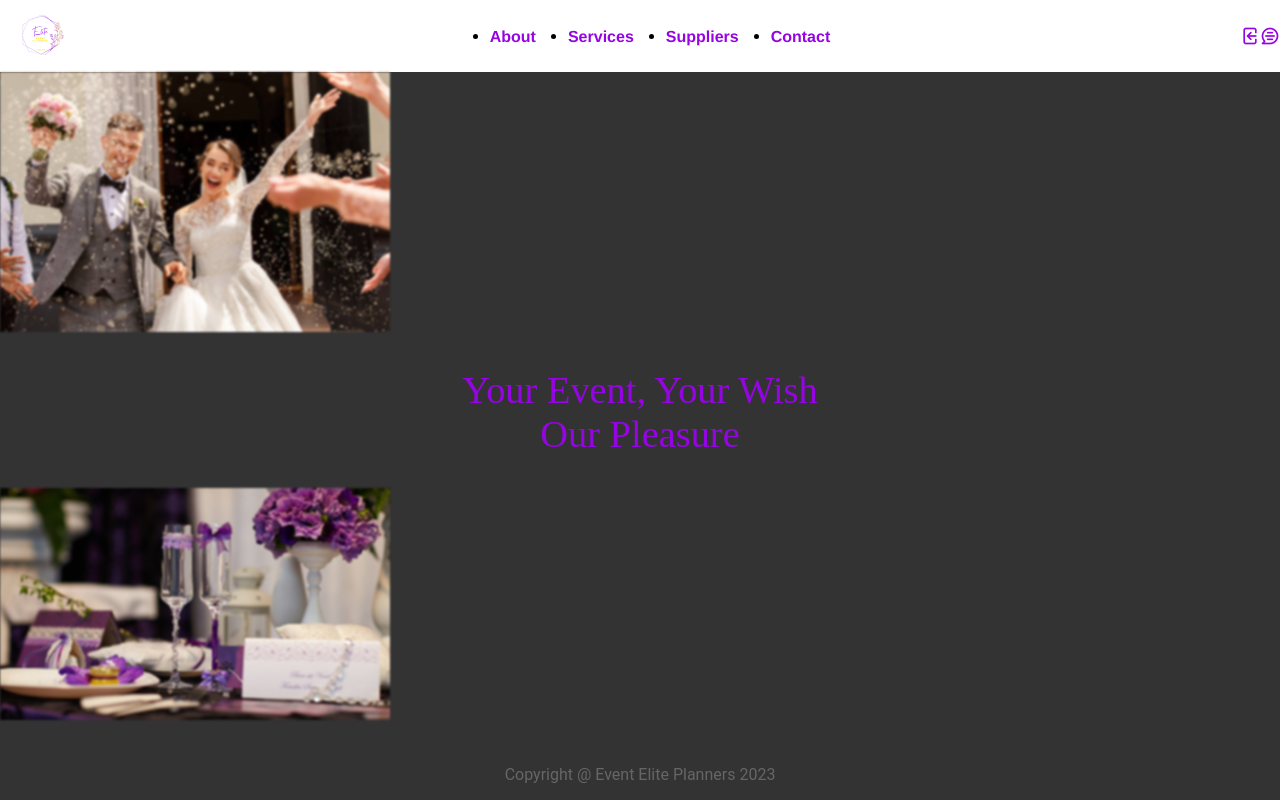
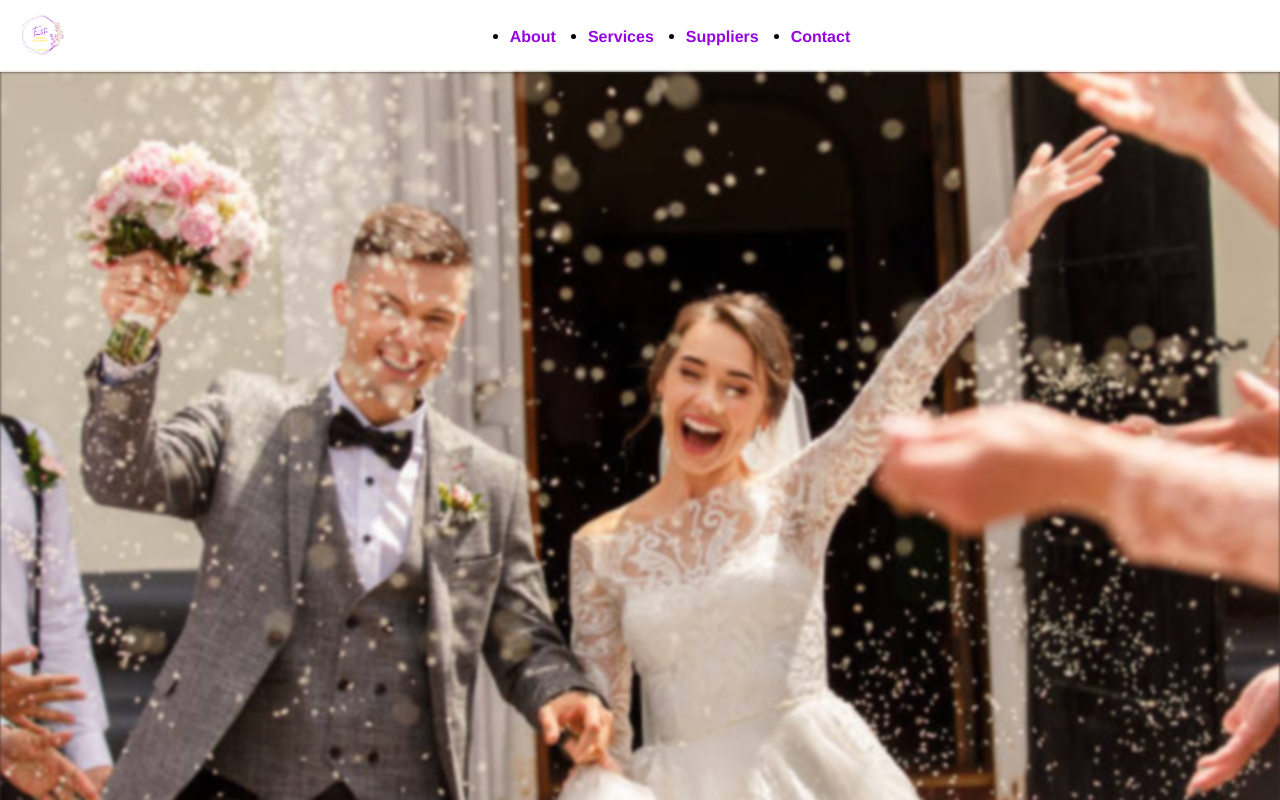
Before and after one commit to eventTeamPlayersManegement/event_Management_final_Project, a React (Vite) app: page / in a window 1280 px wide. Shown: the top 800 px of the page. Built offline with nearby package versions, Linux system fonts and the light colour scheme; a web font is replaced by a local one.

Commit message:
some small changes on LandingPage and Footer

```diff
--- a/index.html
+++ b/index.html
@@ -3,10 +3,10 @@
   <head>
     <meta charset="UTF-8" />
     <link rel="icon" type="image/svg" href="./src/assets/Logo.svg" />
-    <link
+    <!-- <link
       rel="stylesheet"
       href="https://unicons.iconscout.com/release/v4.0.0/css/line.css"
-    />
+    /> -->
     <meta name="viewport" content="width=device-width, initial-scale=1.0" />
     <title>Event Elite Planners</title>
   </head>
--- a/src/components/Footer/style.scss
+++ b/src/components/Footer/style.scss
@@ -11,6 +11,6 @@ $pad: 2rem;
   background-color: $secondary;
   .footerContent {
     color: $sometextcolor;
-    font-size: calc($size);
+    font-size: calc($size / 1.3);
   }
 }
--- a/src/components/Landing/Index.jsx
+++ b/src/components/Landing/Index.jsx
@@ -6,15 +6,15 @@ import "./style.scss";
 export default function Landing() {
   return (
     <div className="landingPageContainer">
-      <div>
-        <img className="landingImg" src={img1} alt="happycouple" />
+      <div className="landingImg">
+        <img src={img1} alt="happycouple" />
       </div>
       <div className="moto">
         <p>{data.landingText.wish}</p>
         <p>{data.landingText.our}</p>
       </div>
-      <div>
-        <img className="landingImg" src={img2} alt="decor" />
+      <div className="landingImg">
+        <img src={img2} alt="decor" />
       </div>
     </div>
   );
--- a/src/components/Landing/style.scss
+++ b/src/components/Landing/style.scss
@@ -10,16 +10,25 @@ $pad: 2rem;
 .landingPageContainer {
   background: $secondary;
   flex: 1;
+  display: flex;
+  flex-direction: column;
+  justify-content: space-around;
   .landingImg {
-    width: 390px;
-    filter: blur(1.3px);
     background-color: $secondary;
+    img {
+      filter: blur(1.5px);
+      width: 100%;
+    }
   }
   .moto {
-    text-align: center;
     font-family: "Italianno", cursive;
     color: $primary;
-    font-size: calc($pad * 1.2);
-    padding: $pad 0 $pad 0;
+    display: flex;
+    flex-direction: column;
+    justify-content: center;
+    align-items: center;
+
+    font-size: calc($pad * 1.5);
+    font-weight: 400;
   }
 }
```
